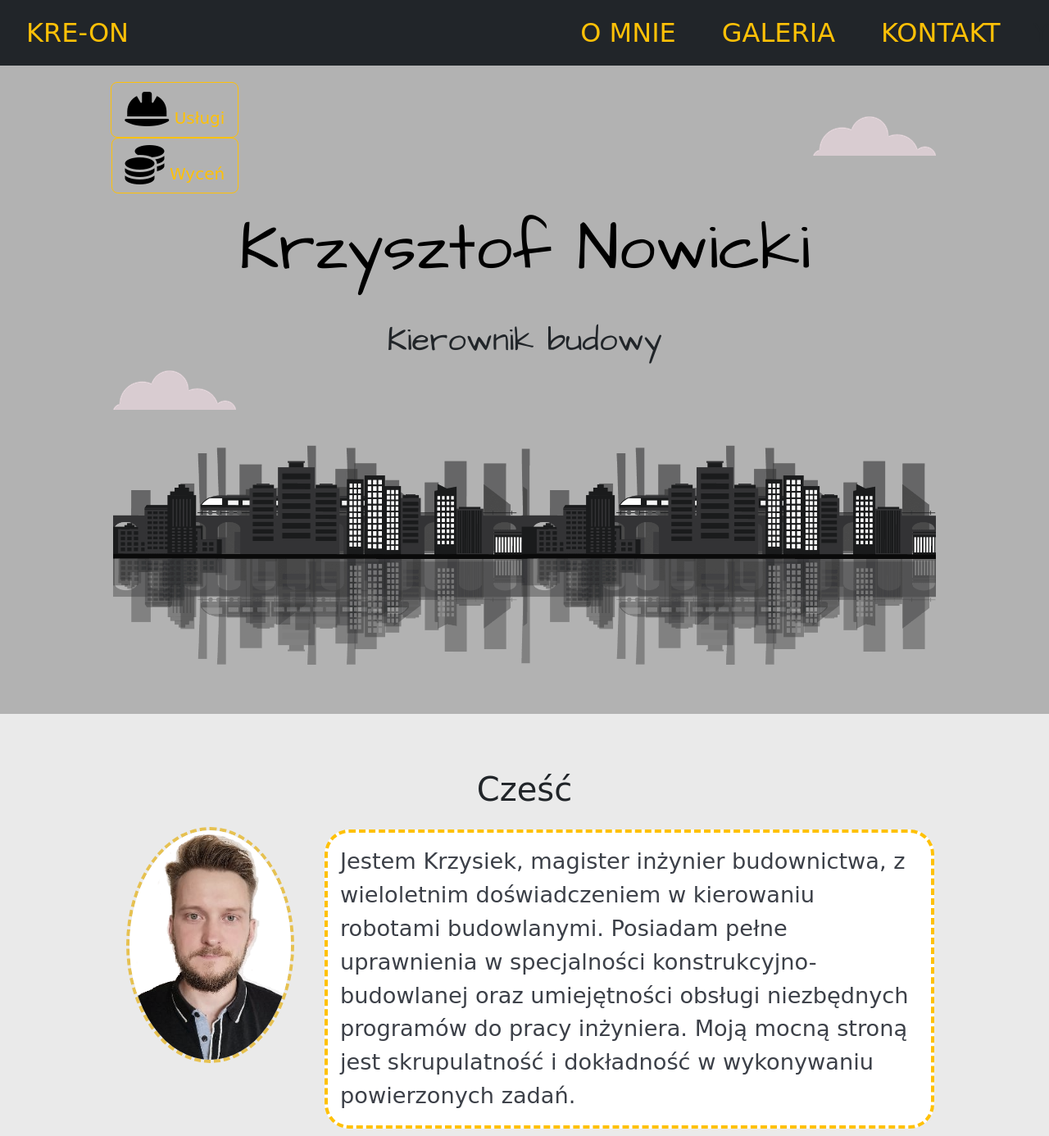
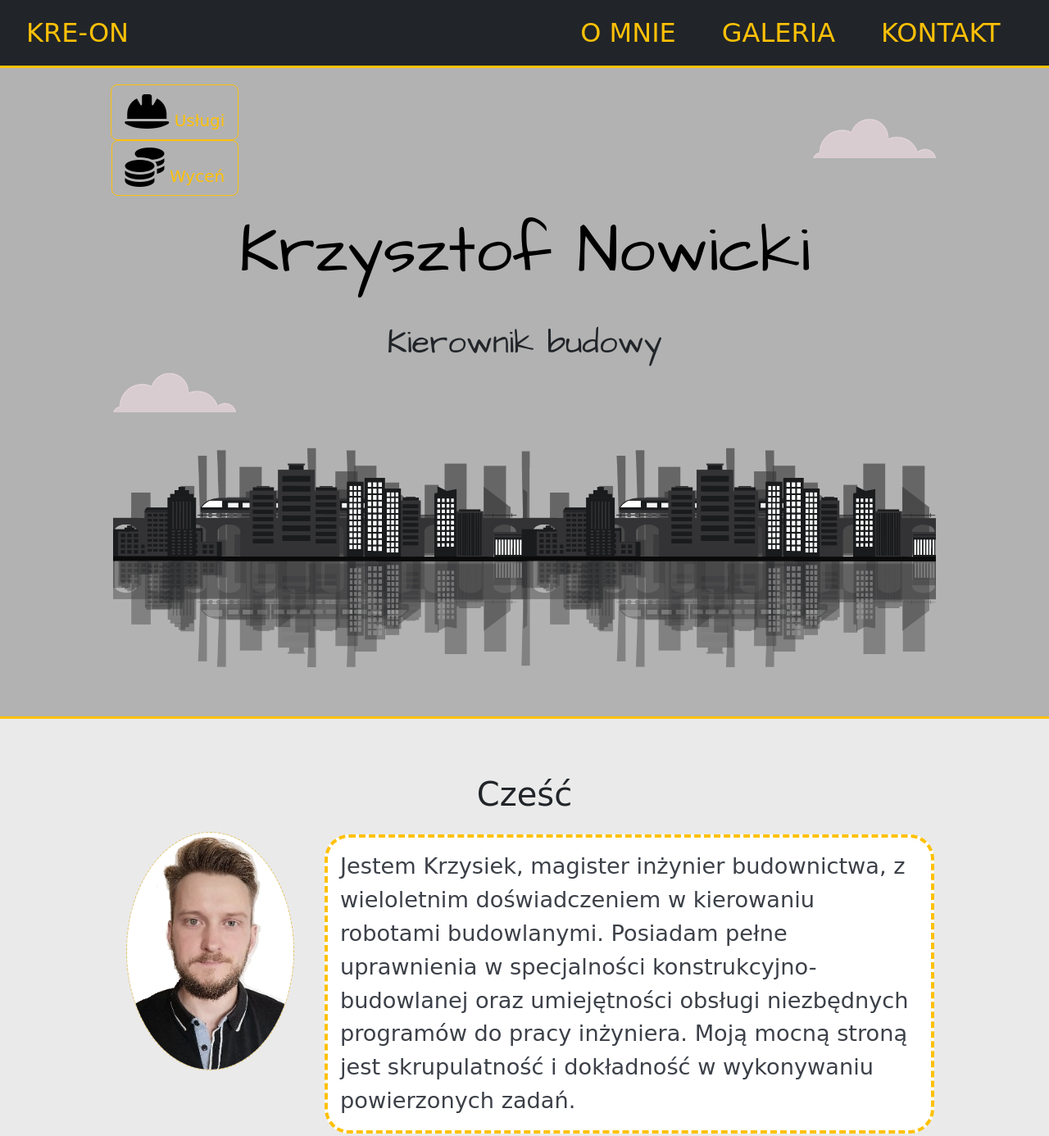
Before and after one commit to CryptoKzyhu/CV, a plain HTML site: page index.html in a window 1280 px wide. Shown: the top 1386 px of the page at 82% size. Drawn offline with nearby package versions, Linux system fonts and the light colour scheme; a web font is replaced by a local one.

Commit message:
little changes

```diff
--- a/css/styles.css
+++ b/css/styles.css
@@ -112,8 +112,7 @@ span {
 .top-container{
 
     background-color: #B2B2B2;
-
-}
+    }
 
 .fluid-container{
     background-color: #EAEAEA;
@@ -130,9 +129,13 @@ span {
     margin:0 auto;
 }
 .a-row {
-    margin-top:20px;
+    border-top: #ffc107 solid 3px;
+    padding-top:20px;
+
 }
-
+.row-city {
+    border-bottom: #ffc107 solid 3px;
+}
 .a-col {
     margin-top:40px;
 }
@@ -207,7 +210,7 @@ font-size: 1.7rem;
 
 .profile-foto{
     border-radius: 100%;
-    border: #ffc107 dashed 4px;
+    border: #ffc107 dashed 1px;
     color: #B2B2B2;
     height: auto;
     width: 205px;
--- a/index.html
+++ b/index.html
@@ -90,7 +90,7 @@
         <div class="col-lg-4"></div>
         <div class="col-lg-4"></div>
     </div>
-    <div class="row">
+    <div class="row row-city">
         <div class="col">
             <img class="city" src="images/city.png" alt="">
         </div>
```
